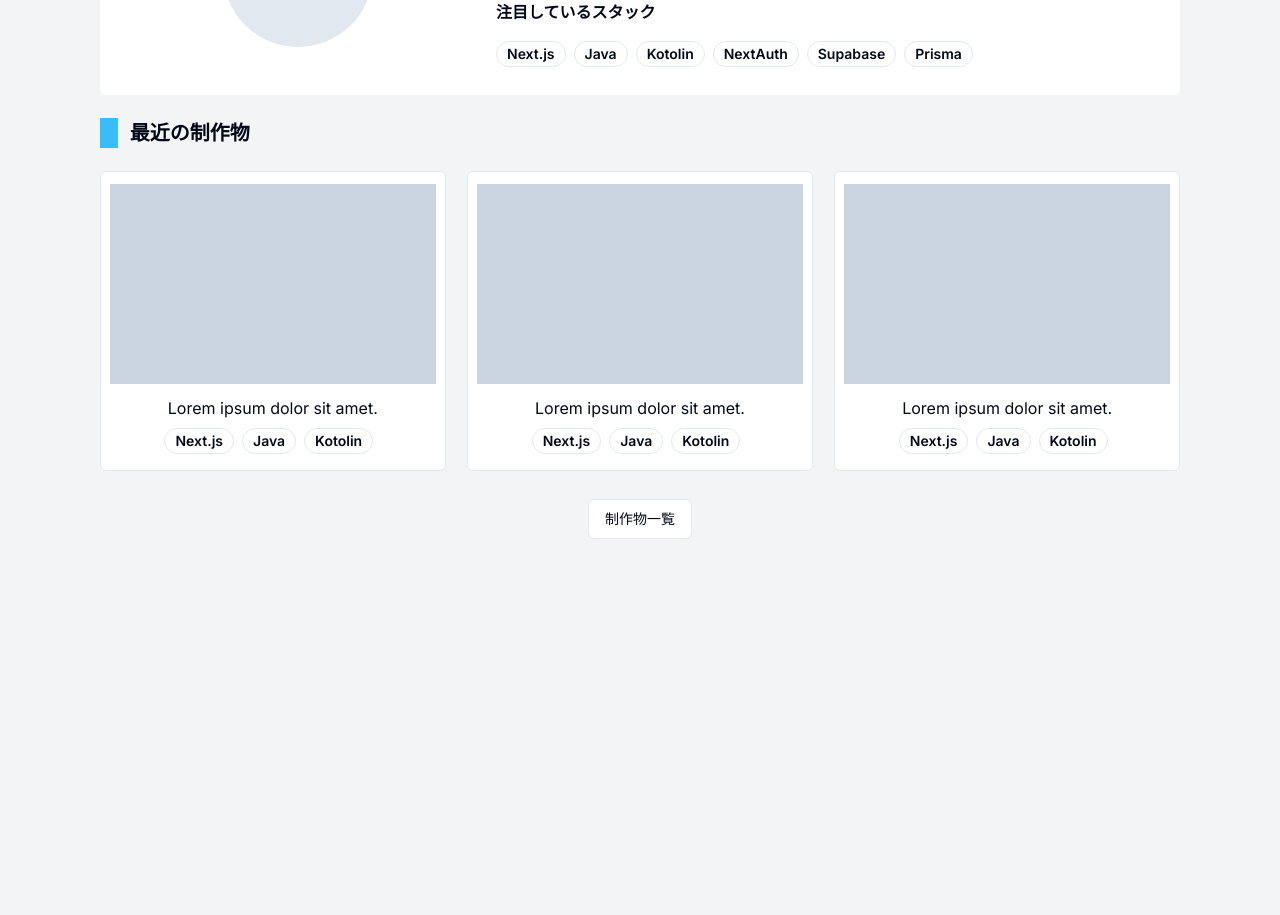
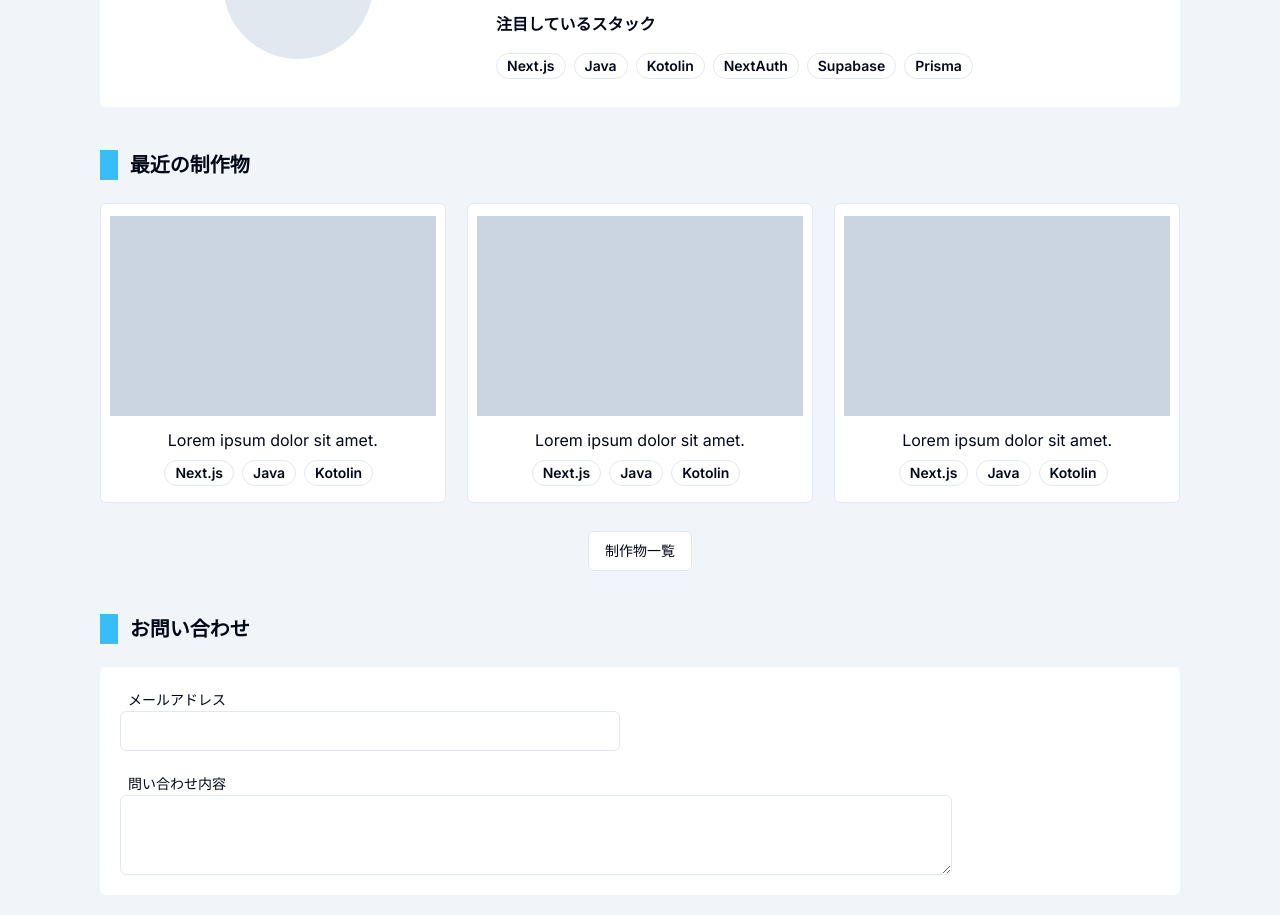
Before and after one commit to tarako25/next-site, a Next.js app: page / in a window 1280 px wide. Shown: the part 800-1715 px from the top of the page. Before the commit the page ends 1347 px from the top, so only its background shows below. Built offline with nearby package versions, Linux system fonts and the light colour scheme.

Commit message:
お問い合わせUI作成中

```diff
--- a/package.json
+++ b/package.json
@@ -10,6 +10,7 @@
   },
   "dependencies": {
     "@radix-ui/react-icons": "^1.3.0",
+    "@radix-ui/react-label": "^2.0.2",
     "@radix-ui/react-navigation-menu": "^1.1.4",
     "@radix-ui/react-slot": "^1.0.2",
     "class-variance-authority": "^0.7.0",
--- a/src/app/components/About.tsx
+++ b/src/app/components/About.tsx
@@ -4,7 +4,7 @@
 const About = () => {
   return (
     <>
-      <div className="flex flex-col items-center w-full">
+      <div className="flex flex-col items-center w-full mb-5">
         <div className="flex items-center w-full">
           <span className="w-[18px] h-[30px] bg-sky-400"></span>
           <h1 className="w-full my-3 p-3 font-bold text-xl">このサイトについて</h1>
--- a/src/app/components/Article.tsx
+++ b/src/app/components/Article.tsx
@@ -5,7 +5,7 @@
 const Article = () => {
   return (
     <>
-      <div className="flex flex-col items-center w-full">
+      <div className="flex flex-col items-center w-full mb-5">
         <div className="flex items-center w-full">
           <span className="w-[18px] h-[30px] bg-sky-400"></span>
           <h1 className="w-full my-3 p-3 font-bold text-xl">新着記事</h1>
@@ -18,7 +18,7 @@
           <div className="sm:w-[48%] w-[100%] h-[100px] mb-5 bg-white border border-slate-200 rounded-md"></div>
           <div className="sm:w-[48%] w-[100%] h-[100px] mb-5 bg-white border border-slate-200 rounded-md"></div>
         </div>
-        <Link href="articles" className={`${buttonVariants({ variant: "outline" })} my-2`}>
+        <Link href="articles" className={`${buttonVariants({ variant: "outline" })} mt-2`}>
           記事一覧
         </Link>
       </div>
--- /dev/null
+++ b/src/app/components/Contact.tsx
@@ -0,0 +1,30 @@
+import React from "react";
+import { Input } from "@/components/ui/input";
+import { Label } from "@/components/ui/label";
+import { Textarea } from "@/components/ui/textarea";
+const Contact = () => {
+  return (
+    <>
+      <div className="flex flex-col items-center w-full mb-5">
+        <div className="flex items-center w-full">
+          <span className="w-[18px] h-[30px] bg-sky-400"></span>
+          <h1 className="w-full my-3 p-3 font-bold text-xl">お問い合わせ</h1>
+        </div>
+        <div className="flex flex-col justify-center w-full bg-white rounded-md p-5">
+          <div className="w-[80%]">
+            <Label htmlFor="email" className="p-2">
+              メールアドレス
+            </Label>
+            <Input type="email" id="email" placeholder="" className="w-[500px] mb-5" />
+            <Label htmlFor="message" className="p-2">
+              問い合わせ内容
+            </Label>
+            <Textarea placeholder="" id="message" />
+          </div>
+        </div>
+      </div>
+    </>
+  );
+};
+
+export default Contact;
--- a/src/app/components/Header.tsx
+++ b/src/app/components/Header.tsx
@@ -20,10 +20,6 @@
     {
       name: "制作物一覧",
       url: "/products"
-    },
-    {
-      name: "お問い合わせ",
-      url: "/contact"
     }
   ];
   return (
--- a/src/app/components/Production.tsx
+++ b/src/app/components/Production.tsx
@@ -6,7 +6,7 @@
 const Production = () => {
   return (
     <>
-      <div className="flex flex-col items-center w-full">
+      <div className="flex flex-col items-center w-full mb-5">
         <div className="flex items-center w-full">
           <span className="w-[18px] h-[30px] bg-sky-400"></span>
           <h1 className="w-full my-3 p-3 font-bold text-xl">最近の制作物</h1>
@@ -58,7 +58,7 @@
             </div>
           </div>
         </div>
-        <Link href="articles" className={`${buttonVariants({ variant: "outline" })} my-2`}>
+        <Link href="articles" className={`${buttonVariants({ variant: "outline" })} mt-2`}>
           制作物一覧
         </Link>
       </div>
--- a/src/app/layout.tsx
+++ b/src/app/layout.tsx
@@ -17,10 +17,10 @@
 }>) {
   return (
     <html lang="en">
-      <body
+      {/* <body
         className={`${inter.className} flex justify-center flex-col items-center xl:bg-gray-100 md:bg-gray-200 sm:bg-gray-300 bg-gray-400`}
-      >
-        {/* <body className={`${inter.className} flex justify-center flex-col items-center bg-slate-100`}> */}
+      > */}
+      <body className={`${inter.className} flex justify-center flex-col items-center bg-slate-100`}>
         <Header />
         <div className="flex flex-col items-center xl:w-[1080px] w-[90%]">{children}</div>
       </body>
--- a/src/app/page.tsx
+++ b/src/app/page.tsx
@@ -1,6 +1,7 @@
 import Article from "./components/Article";
 import About from "./components/About";
 import Production from "./components/Production";
+import Contact from "./components/Contact";
 
 export default function Home() {
   return (
@@ -8,6 +9,7 @@
       <Article />
       <About />
       <Production />
+      <Contact />
     </>
   );
 }
--- /dev/null
+++ b/src/components/ui/input.tsx
@@ -0,0 +1,25 @@
+import * as React from "react"
+
+import { cn } from "@/lib/utils"
+
+export interface InputProps
+  extends React.InputHTMLAttributes<HTMLInputElement> {}
+
+const Input = React.forwardRef<HTMLInputElement, InputProps>(
+  ({ className, type, ...props }, ref) => {
+    return (
+      <input
+        type={type}
+        className={cn(
+          "flex h-10 w-full rounded-md border border-input bg-background px-3 py-2 text-sm ring-offset-background file:border-0 file:bg-transparent file:text-sm file:font-medium placeholder:text-muted-foreground focus-visible:outline-none focus-visible:ring-2 focus-visible:ring-ring focus-visible:ring-offset-2 disabled:cursor-not-allowed disabled:opacity-50",
+          className
+        )}
+        ref={ref}
+        {...props}
+      />
+    )
+  }
+)
+Input.displayName = "Input"
+
+export { Input }
--- /dev/null
+++ b/src/components/ui/label.tsx
@@ -0,0 +1,26 @@
+"use client"
+
+import * as React from "react"
+import * as LabelPrimitive from "@radix-ui/react-label"
+import { cva, type VariantProps } from "class-variance-authority"
+
+import { cn } from "@/lib/utils"
+
+const labelVariants = cva(
+  "text-sm font-medium leading-none peer-disabled:cursor-not-allowed peer-disabled:opacity-70"
+)
+
+const Label = React.forwardRef<
+  React.ElementRef<typeof LabelPrimitive.Root>,
+  React.ComponentPropsWithoutRef<typeof LabelPrimitive.Root> &
+    VariantProps<typeof labelVariants>
+>(({ className, ...props }, ref) => (
+  <LabelPrimitive.Root
+    ref={ref}
+    className={cn(labelVariants(), className)}
+    {...props}
+  />
+))
+Label.displayName = LabelPrimitive.Root.displayName
+
+export { Label }
--- /dev/null
+++ b/src/components/ui/textarea.tsx
@@ -0,0 +1,24 @@
+import * as React from "react"
+
+import { cn } from "@/lib/utils"
+
+export interface TextareaProps
+  extends React.TextareaHTMLAttributes<HTMLTextAreaElement> {}
+
+const Textarea = React.forwardRef<HTMLTextAreaElement, TextareaProps>(
+  ({ className, ...props }, ref) => {
+    return (
+      <textarea
+        className={cn(
+          "flex min-h-[80px] w-full rounded-md border border-input bg-background px-3 py-2 text-sm ring-offset-background placeholder:text-muted-foreground focus-visible:outline-none focus-visible:ring-2 focus-visible:ring-ring focus-visible:ring-offset-2 disabled:cursor-not-allowed disabled:opacity-50",
+          className
+        )}
+        ref={ref}
+        {...props}
+      />
+    )
+  }
+)
+Textarea.displayName = "Textarea"
+
+export { Textarea }
```
Also changed, not shown: 1 other file (tests, documents, lock files or other folders).
